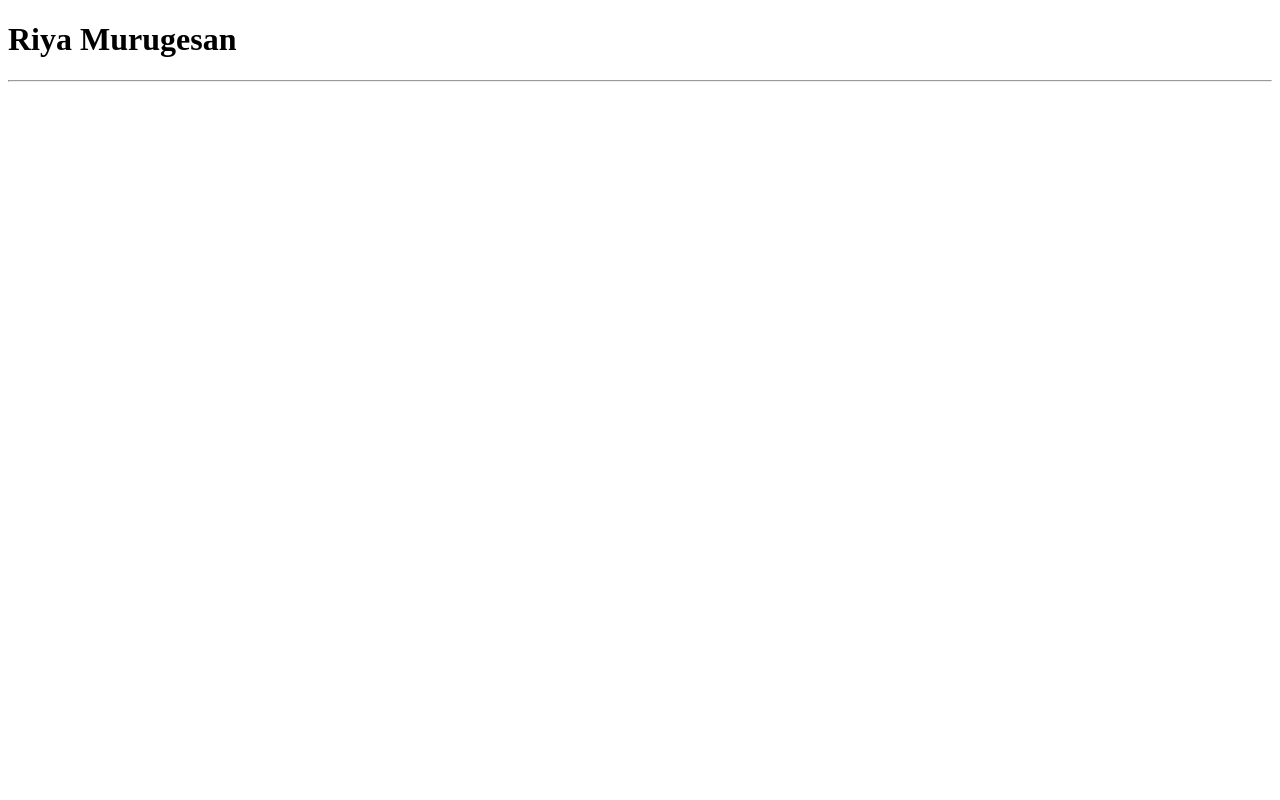
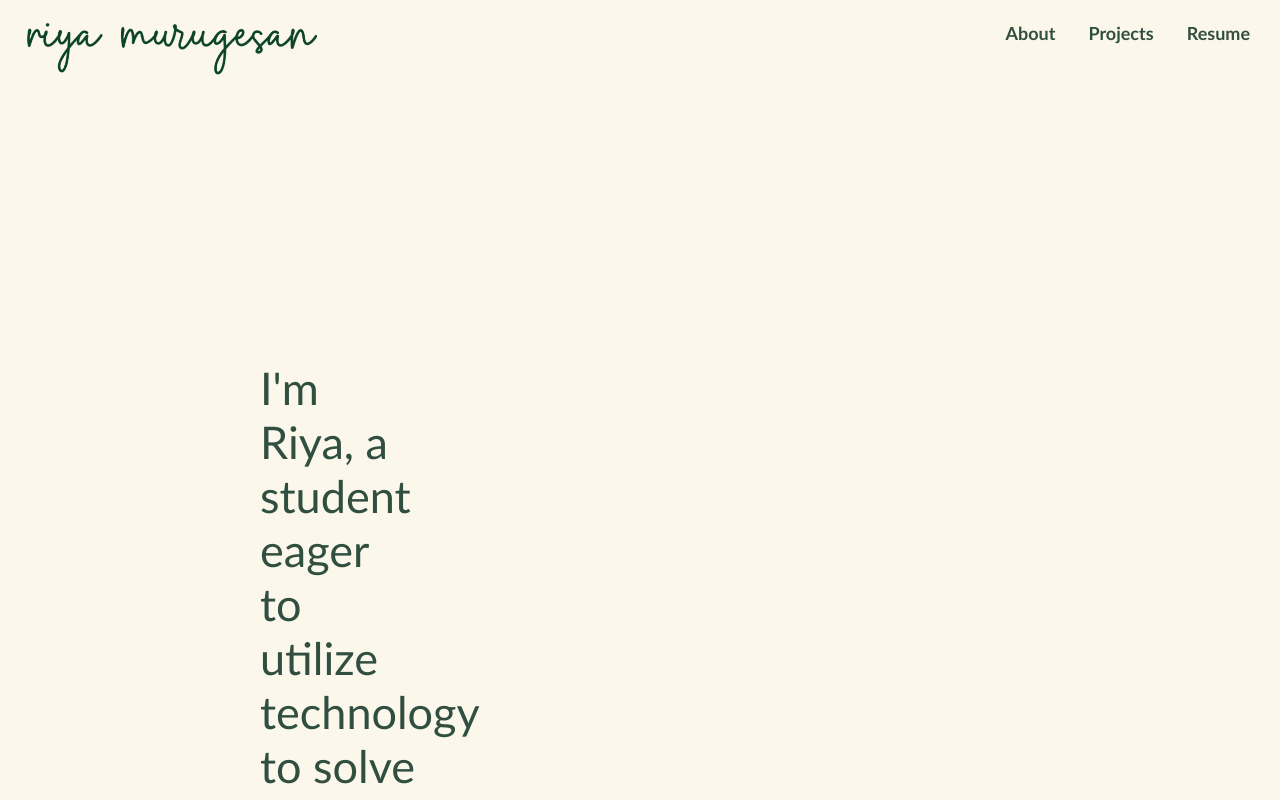
Before and after one commit to riyamurugesan/riyamurugesan.github.io, a plain HTML site: page index.html in a window 1280 px wide. Shown: the top 800 px of the page. Drawn offline with Linux system fonts and the light colour scheme.

Commit message:
home page design

```diff
--- a/index.html
+++ b/index.html
@@ -4,9 +4,38 @@
         <meta charset="utf-8">
         <meta name="viewport" content="width=device-width, initial-scale=1">
         <title>Riya Murugesan</title>
+        <link rel="stylesheet" href="style.css" />
     </head>
     <body>
-        <h1>Riya Murugesan</h1>
-        <hr>
+        <h1 id="logo">
+            <a href="index.html">
+                <img src= "assets/logo3.png">
+            </a>
+        </h1>
+
+        <nav class="navbar">
+            <ul>
+                <li><a href="aboutme.html">About</a></li>
+                <li><a href="projects.html">Projects</a></li>
+                <li><a href="resume.html">Resume</a></li>
+            </ul>
+        </nav>
+        <!--have to add picture and name here-->
+        <br>
+        <br>
+        <br>
+        <br>
+        <br>
+        <br>
+        <br>
+        <h1 id="intro">
+         I'm Riya, a student eager to utilize technology to solve real-world issues.
+        <br>
+        <br>
+        <br>
+        <br>
+        <br>
+        <br>
+
     </body>
 </html>
--- a/style.css
+++ b/style.css
@@ -0,0 +1,73 @@
+body{
+    margin: 10px;
+    background-color: #fcf7eb;
+}
+
+#logo img{
+   text-align: left;
+    width: 300px;
+    margin-top: 0px;
+    margin-left: 10px;
+}
+
+.navbar ul{
+    list-style-type: none;
+    background-color: #fcf7eb;
+    padding: 0px;
+    margin: 0px;
+    overflow: hidden;
+    position: absolute;
+    top:0;
+    right: 0;
+
+}
+
+.navbar a{
+    display: block;
+    text-decoration: none;
+    font-family: 'Trebuchet MS', 'Lucida Sans Unicode', 'Lucida Grande', 'Lucida Sans', Arial, sans-serif;
+    font-size: large;
+    font-weight: bold;
+    color: #314F40;
+    padding-left: 3px;
+    padding-top: 7px;
+    padding-bottom: 7px;
+    margin-top: 15px;
+    margin-bottom: 10px;
+    margin-right: 30px;
+    display: block;
+    text-align: center;
+}
+
+.navbar a:hover{
+    background-color: #314F40;
+    color:#fcf7eb;
+    padding: 8px;
+    border-radius: 8px;
+}
+
+.navbar li{
+    float: left;
+}
+
+
+#intro{
+    font-family: 'Trebuchet MS', 'Lucida Sans Unicode', 'Lucida Grande', 'Lucida Sans', Arial, sans-serif;
+    font-size: 45px;
+    font-weight: 250;
+    color: #314F40;
+    padding: 100px;
+    margin-right: 750px;
+    margin-left: 150px;
+    text-align: left;
+}
+
+#quote{
+    overflow: hidden;
+    position: fixed;
+    bottom: 0;
+    background-color: #314F40;
+    color: #fcf7eb;
+    font-family: 'Trebuchet MS', 'Lucida Sans Unicode', 'Lucida Grande', 'Lucida Sans', Arial, sans-serif;
+    font-size: small;
+}
```
Also changed, not shown: aboutme.html (added), assets/logo3.png (added), projects.html (added), resume.html (added).
